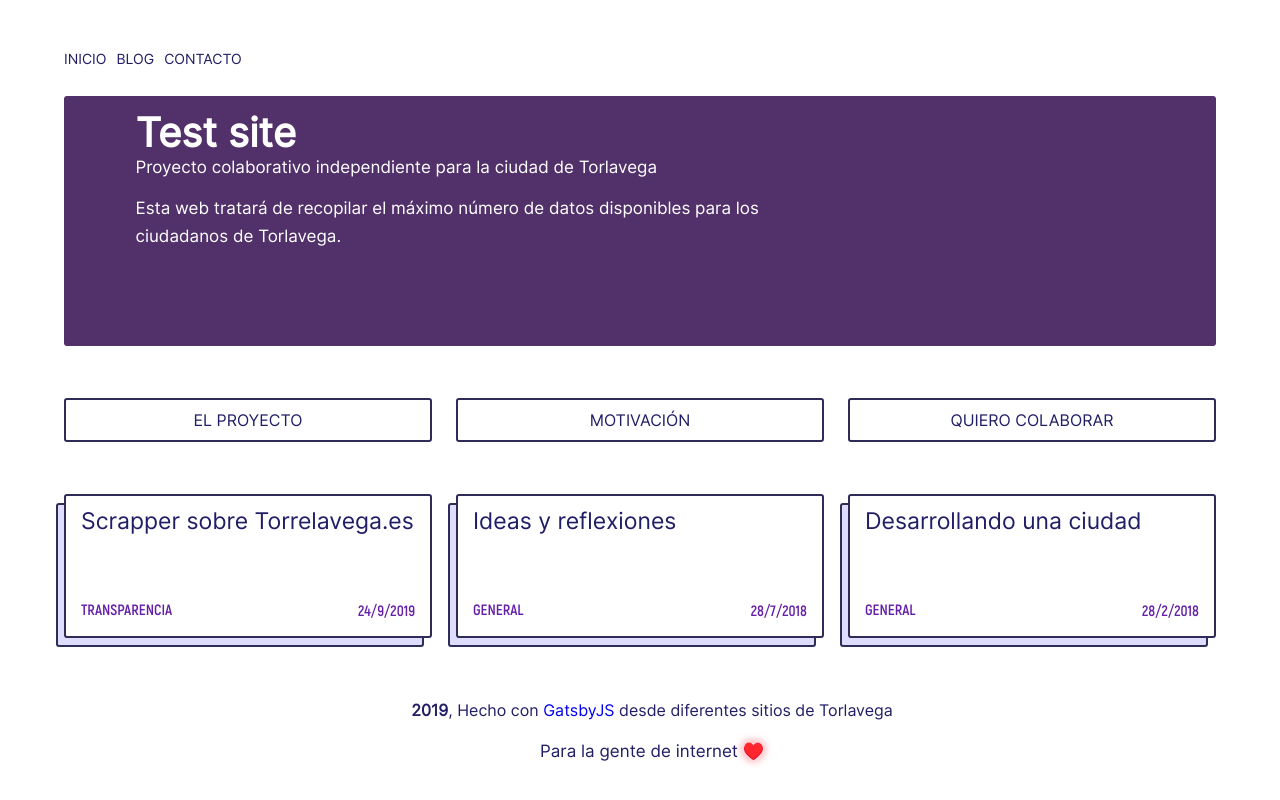
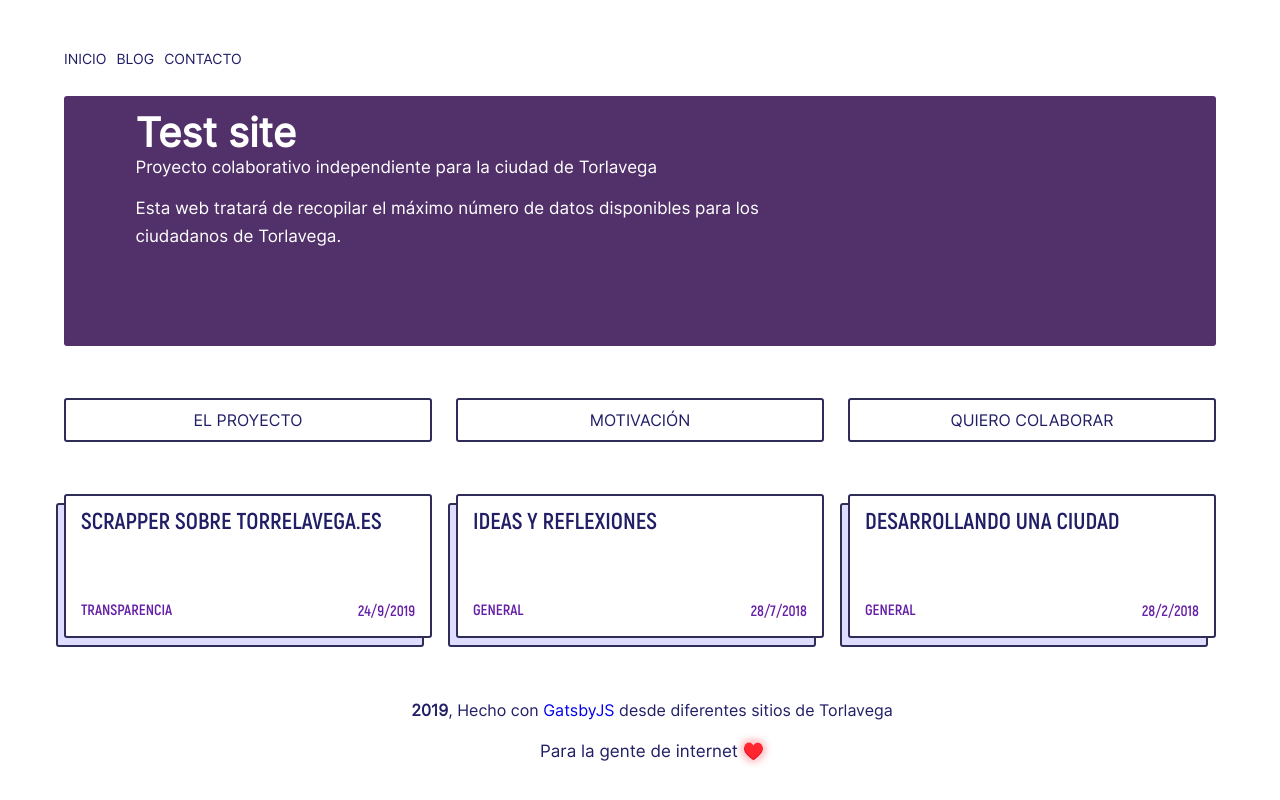
Before and after one commit to ardillan/torlavega, a Gatsby site: page / in a window 1280 px wide. Built offline with nearby package versions, Linux system fonts and the light colour scheme; Gatsby itself is replaced by a stand-in of ours.

Commit message:
Añade la fuente correctamente a las tarjetas

```diff
--- a/src/css/card.scss
+++ b/src/css/card.scss
@@ -11,9 +11,11 @@
   }
 
   h1 {
+    font-family: $secondary-font;
     font-size: 23px;
+    font-weight: 500;
+    text-transform: uppercase;
     line-height: 21px;
-    font-weight: 500;
   }
 
   header {
```
